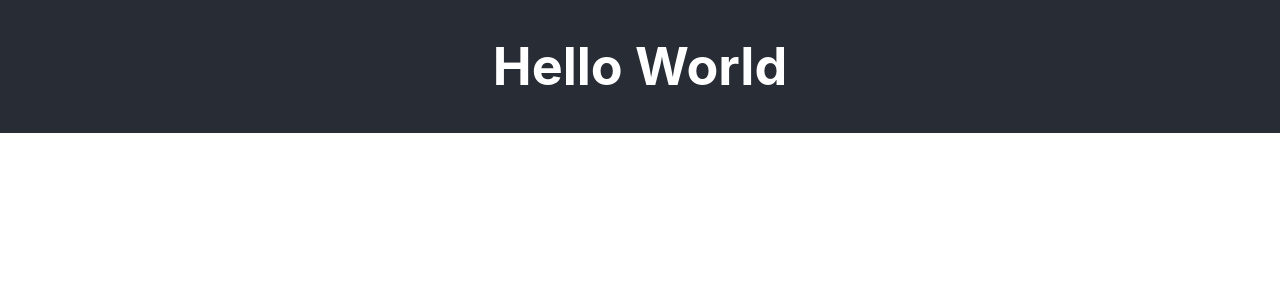
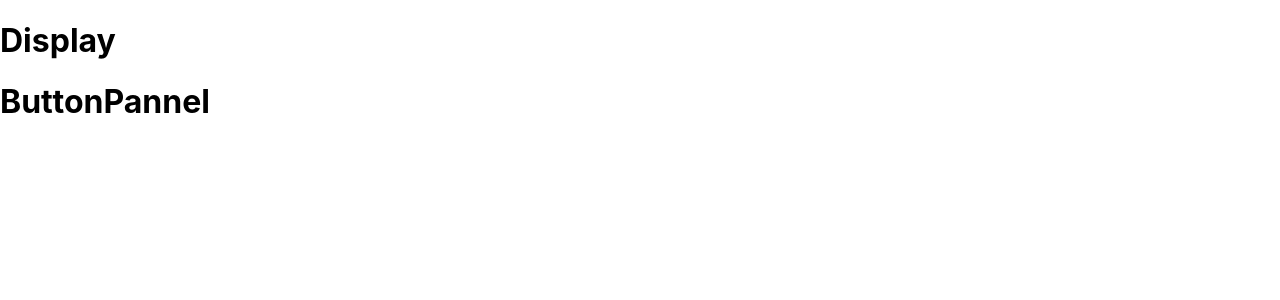
Before and after one commit to Audrey-Ella-xo/calculator, a React (Create React App) app: page / in a window 1280 px wide. Shown: the top 300 px of the page. Built offline with nearby package versions, Linux system fonts and the light colour scheme.

Commit message:
Add structure to Display and Buttonpannel Components

```diff
--- a/src/App.css
+++ /dev/null
@@ -1,13 +0,0 @@
-.App {
-  text-align: center;
-}
-
-.App-header {
-  background-color: #282c34;
-  display: flex;
-  flex-direction: column;
-  align-items: center;
-  justify-content: center;
-  font-size: calc(10px + 2vmin);
-  color: white;
-}
--- a/src/App.js
+++ /dev/null
@@ -1,14 +0,0 @@
-import './App.css';
-// import PropTypes from 'prop-types';
-
-function App() {
-  return (
-    <div className="App">
-      <header className="App-header">
-        <h1>Hello World</h1>
-      </header>
-    </div>
-  );
-}
-
-export default App;
--- /dev/null
+++ b/src/components/App.js
@@ -0,0 +1,20 @@
+// import PropTypes from 'prop-types';
+import Display from './Display';
+import ButtonPannel from './ButtonPannel';
+
+function App() {
+  return (
+    <div className="App">
+      {/* <header className="App-header">
+        <h1>Hello World</h1>
+      </header> */}
+
+      <>
+        <Display />
+        <ButtonPannel />
+      </>
+    </div>
+  );
+}
+
+export default App;
--- /dev/null
+++ b/src/components/ButtonPannel.js
@@ -0,0 +1,13 @@
+import React from 'react';
+
+function ButtonPannel() {
+  return (
+    <div className="ButtonPannel">
+      <h1>
+        ButtonPannel
+      </h1>
+    </div>
+  );
+}
+
+export default ButtonPannel;
--- a/src/components/Display.js
+++ b/src/components/Display.js
@@ -0,0 +1,13 @@
+import React from 'react';
+
+function Display() {
+  return (
+    <div className="Display">
+      <h1>
+        Display
+      </h1>
+    </div>
+  );
+}
+
+export default Display;
--- a/src/index.js
+++ b/src/index.js
@@ -1,7 +1,7 @@
 import React from 'react';
 import ReactDOM from 'react-dom';
 import './index.css';
-import App from './App';
+import App from './components/App';
 import reportWebVitals from './reportWebVitals';
 
 ReactDOM.render(
```
Also changed, not shown: src/components/Button.js (added), src/components/Buttonpannel.js (deleted), 1 other file (tests, documents, lock files or other folders).
